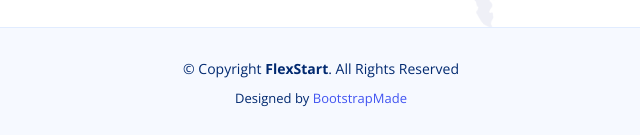
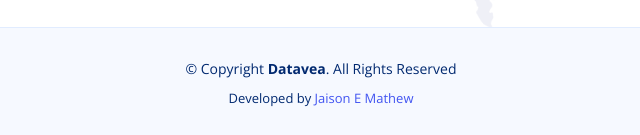
Before and after one commit to Jaisonemathew/datavea, a plain HTML site: page index.html in a window 1280 px wide. Shown: the part 3354-3489 px from the top of the page, 319-959 px from the left. Drawn offline with nearby package versions, Linux system fonts and the light colour scheme.

Commit message:
Update index.html

```diff
--- a/index.html
+++ b/index.html
@@ -350,14 +350,11 @@
 
     <div class="container">
       <div class="copyright">
-        &copy; Copyright <strong><span>FlexStart</span></strong>. All Rights Reserved
+        &copy; Copyright <strong><span>Datavea</span></strong>. All Rights Reserved
       </div>
       <div class="credits">
-        <!-- All the links in the footer should remain intact. -->
-        <!-- You can delete the links only if you purchased the pro version. -->
-        <!-- Licensing information: https://bootstrapmade.com/license/ -->
-        <!-- Purchase the pro version with working PHP/AJAX contact form: https://bootstrapmade.com/flexstart-bootstrap-startup-template/ -->
-        Designed by <a href="https://bootstrapmade.com/">BootstrapMade</a>
+
+        Developed by <a href="https://jaisonemathew.github.io/portfolio/">Jaison E Mathew</a>
       </div>
     </div>
   </footer><!-- End Footer -->
```
